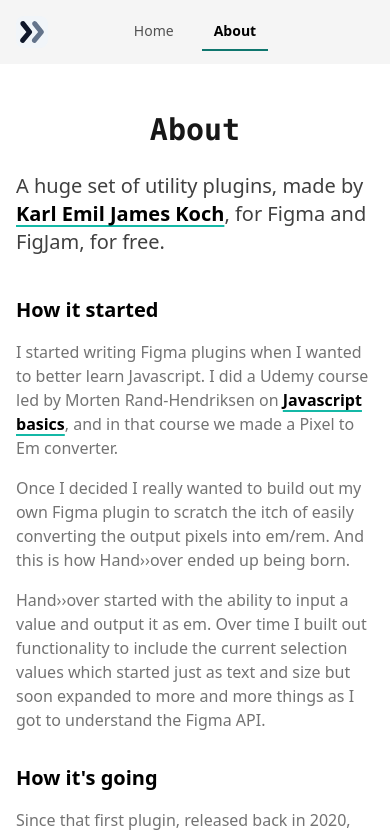
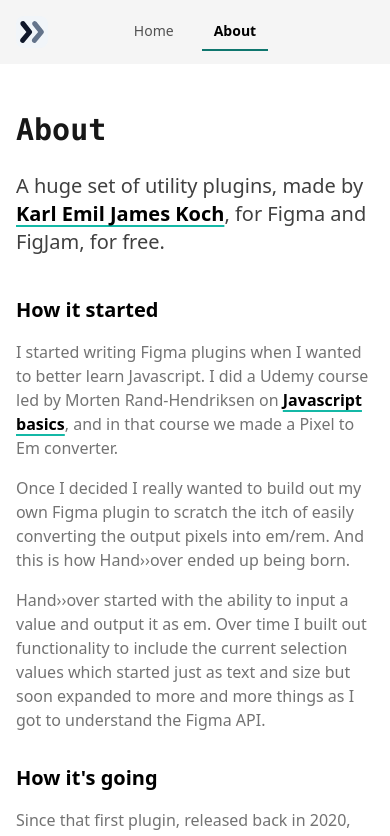
Before and after one commit to kemiljk/plugins-run-next, a Next.js app: page /about in a window 390 px wide. Shown: the top 836 px of the page. Built offline with nearby package versions, Linux system fonts and the light colour scheme.

Commit message:
fix: text alignment

```diff
--- a/components/HeaderView.jsx
+++ b/components/HeaderView.jsx
@@ -3,7 +3,7 @@
 export default function HeaderView({ children }) {
   return (
     <header className="mx-auto w-full">
-      <div className="flex w-full justify-center px-4 pt-12 sm:px-6 lg:px-8">
+      <div className="flex w-full justify-start md:justify-center px-4 pt-12 sm:px-6 lg:px-8">
         <h1 className="font-mono text-3xl font-bold text-neutral-900 dark:text-neutral-200 text-left md:text-center">
           {children}
         </h1>
```
